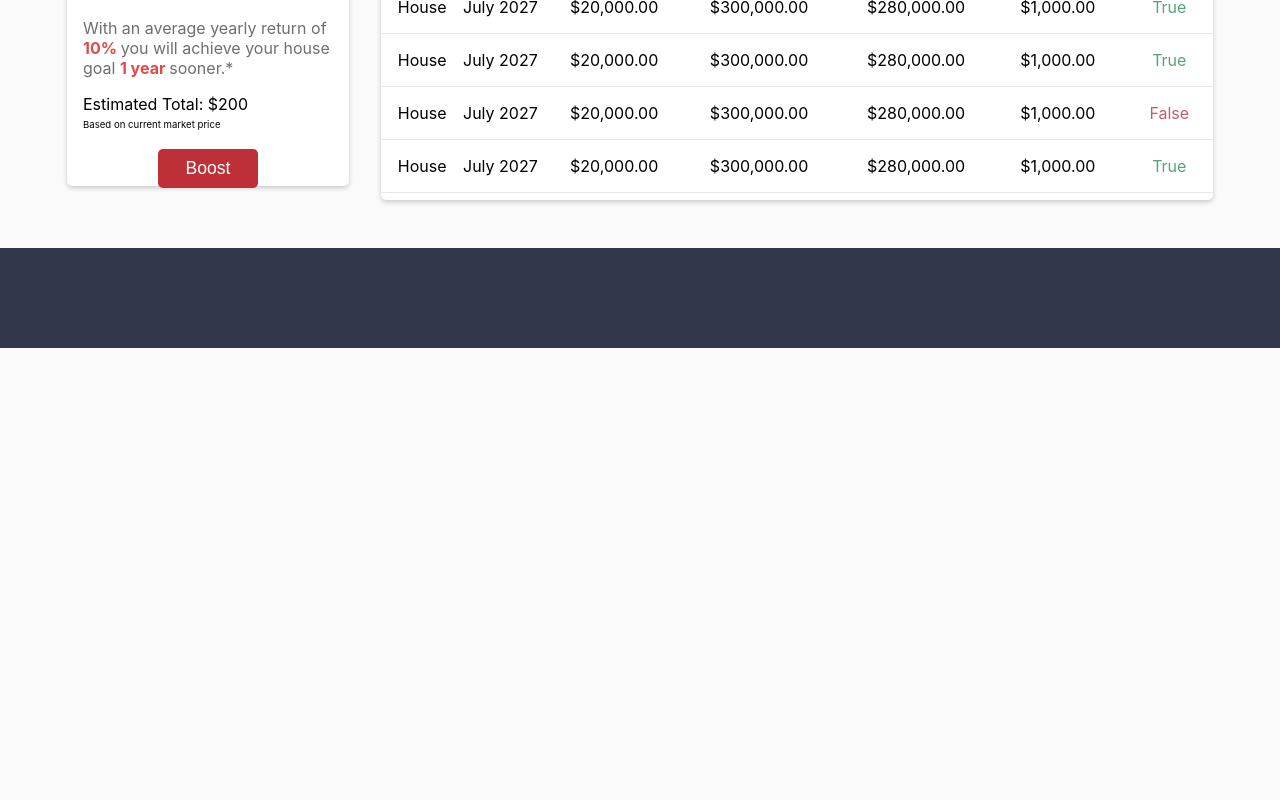
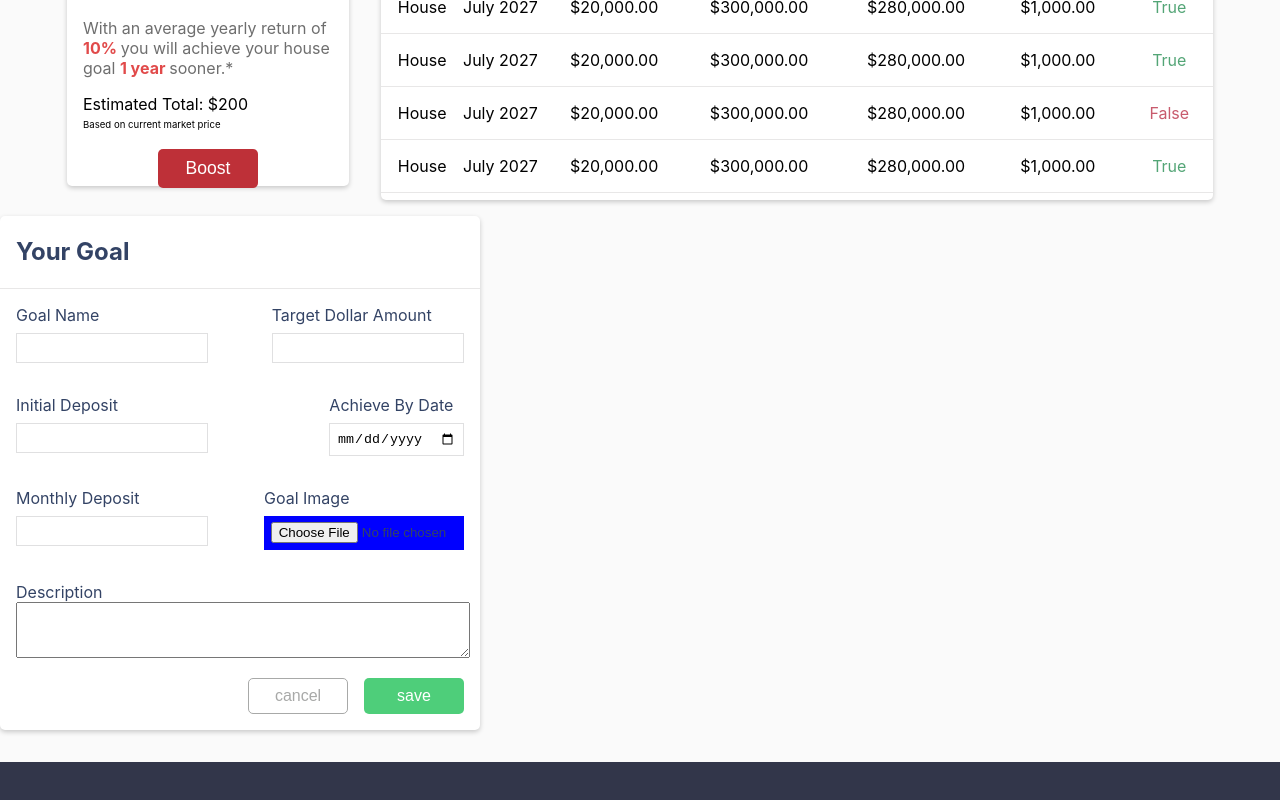
Before and after one commit to RGBreijo/SpyGlass, a React (Create React App) app in the folder spy_glass_frontend-app/: page / in a window 1280 px wide. Shown: the part 768-1568 px from the top of the page. Before the commit the page ends 1116 px from the top, so only its background shows below. Built offline with nearby package versions, Linux system fonts and the light colour scheme; grey boxes are pictures that could not be loaded.

Commit message:
form input

```diff
--- a/spy_glass_frontend-app/src/App.js
+++ b/spy_glass_frontend-app/src/App.js
@@ -3,6 +3,7 @@ import './App.css';
 import GoalContainer from "./components/goalContainerComponent/GoalContainer"
 import Deposit from "./components/depositComponent/Deposit"
 import Boost from "./components/boostComponent/Boost"
+import CreateGoal from "./components/createGoalComponent/CreateGoal"
 
 function App() {
   return (
@@ -23,6 +24,8 @@ function App() {
 
       </div>
 
+      <CreateGoal></CreateGoal>
+
       <footer></footer>
 
 
--- /dev/null
+++ b/spy_glass_frontend-app/src/components/createGoalComponent/CreateGoal.css
@@ -0,0 +1,143 @@
+.createGoalContainer
+{
+  /* max-width: 45%; */
+  box-shadow: 0 2px 5px 0 rgba(0, 0, 0, 0.2);
+  border-radius: 5px;
+  background-color: white;
+  width: 30em;
+  margin-bottom: 1em;
+}
+
+.createGoalContainer
+{
+    color: #334365;
+}
+
+.boostContainer h2
+{
+    color: #334365;
+}
+
+.createGoalFormContainer, .createGoalHeaderContainer
+{
+    padding: 1em;
+    margin: 0;
+}
+
+.createGoalHeaderContainer
+{
+    padding: 0;
+    padding-top: 0.1em;
+    padding-left: 1em;
+    padding-bottom: 0.1em;
+    border-bottom: 1px solid #E8E7E7;
+    /* background-color: green; */
+
+
+}
+
+.createGoalFormContainer label
+{
+    margin-bottom: 0.5em;
+}
+
+.createGoalContainer input
+{
+    width: 100%;
+    box-sizing: border-box;
+
+    border-style: solid;
+    border-width: 1px;
+    padding: 0.5em;
+    border-color: #E0E0E1;
+
+}
+
+.createGoalContainer textarea
+{
+    width: 100%;
+    height: 50px;
+}
+
+.createGoalInputContainer
+{
+    display: flex;
+    justify-content: space-between;
+    margin-bottom: 2em;
+}
+
+.createGoalInputContainer div
+{
+    display: flex;
+    flex-direction: column;
+}
+
+
+#imgUploadContainer
+{
+    display: flex;
+    justify-content: flex-start;
+
+}
+#imgUploadContainer input
+{
+    display: flex;
+    flex-direction: column;
+    width: 200px;
+    border: none;
+}
+
+#imgUploadContainer input
+{
+    display: flex;
+
+    flex-direction: column;
+}
+input[type="file"]
+{
+    background-color: blue;
+}
+
+.createGoalDivider
+{
+ color: #E8E7E7;
+}
+
+
+.CreateGoalButtonContainer
+{
+    display: flex;
+    justify-content: flex-end;
+    margin-top: 1em;
+}
+
+.CreateGoalButtonContainer input
+{
+    width: 100px;
+    margin-left: 1em;
+    border-radius: 5px;
+}
+
+
+#createCancelBtn
+{
+
+    color: #A8A9A8;
+    background-color: #FFFFFF;
+    border: 1px solid #A8A9A8;
+    font-size: 1em;
+}
+
+#createSaveBtn
+{
+    background-color: #4ECE7A;
+    font-size: 1em;
+    color: white;
+    border: none;
+}
+
+
+#createSaveBtn:hover
+{
+    background-color: rgb(78, 184, 115);
+}
--- /dev/null
+++ b/spy_glass_frontend-app/src/components/createGoalComponent/CreateGoal.js
@@ -0,0 +1,72 @@
+import "./CreateGoal.css"
+
+const CreateGoal = () =>
+{
+    return(
+        <div className="createGoalContainer">
+            <div className="createGoalHeaderContainer">
+                <h2>Your Goal</h2>
+            </div>
+                <form className="createGoalFormContainer">
+
+                    <div className="createGoalInputContainer">
+                        <div>
+                            <label>Goal Name</label>
+                            <input type="text"></input>
+                        </div>
+
+                        <div>
+                            <label>Target Dollar Amount</label>
+                            <input type="text"></input>
+                        </div>
+                    </div>
+
+
+                    <div className="createGoalInputContainer">
+                        <div>
+                            <label>Initial Deposit</label>
+                            <input type="text"></input>
+                        </div>
+
+                        <div>
+                            <label>Achieve By Date</label>
+                            <input type="date"></input>
+                        </div>
+                    </div>
+
+                    <div className="createGoalInputContainer">
+                        <div className="moneyInputContainer">
+                            <label>Monthly Deposit</label>
+                            <input type="text"></input>
+                        </div>
+
+                        <div id="imgUploadContainer">
+                            <label for="img">Goal Image</label>
+                            <input type="file" id="img" name="img" accept="image/*"></input>
+                        </div>
+                    </div>
+
+                    <div>
+                        <label>Description</label>
+                        <textarea></textarea>
+                    </div>
+
+
+                    <div className="CreateGoalButtonContainer">
+
+                         <input type="button" value="cancel" id="createCancelBtn"></input>
+                        <input type="submit" value="save" id="createSaveBtn"></input>
+                    </div>
+
+
+
+                </form>
+            <div>
+
+            </div>
+        </div>
+    )
+}
+
+
+export default CreateGoal;
--- a/spy_glass_frontend-app/src/components/depositComponent/Deposit.css
+++ b/spy_glass_frontend-app/src/components/depositComponent/Deposit.css
@@ -16,7 +16,7 @@
 .depositContainer h2
 {
     font-size: 1em;
-    color: #434041;
+    color: #334365;
 }
 .depositContent
 {
```
